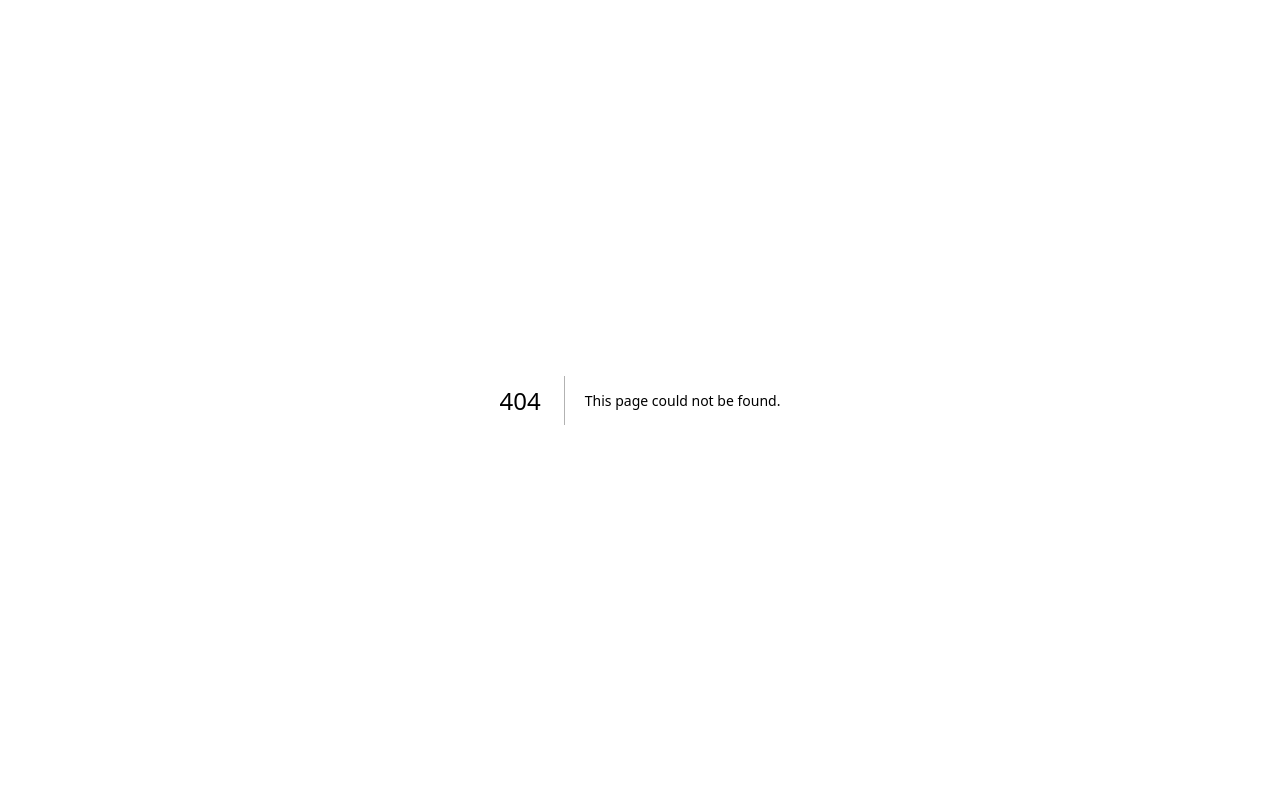
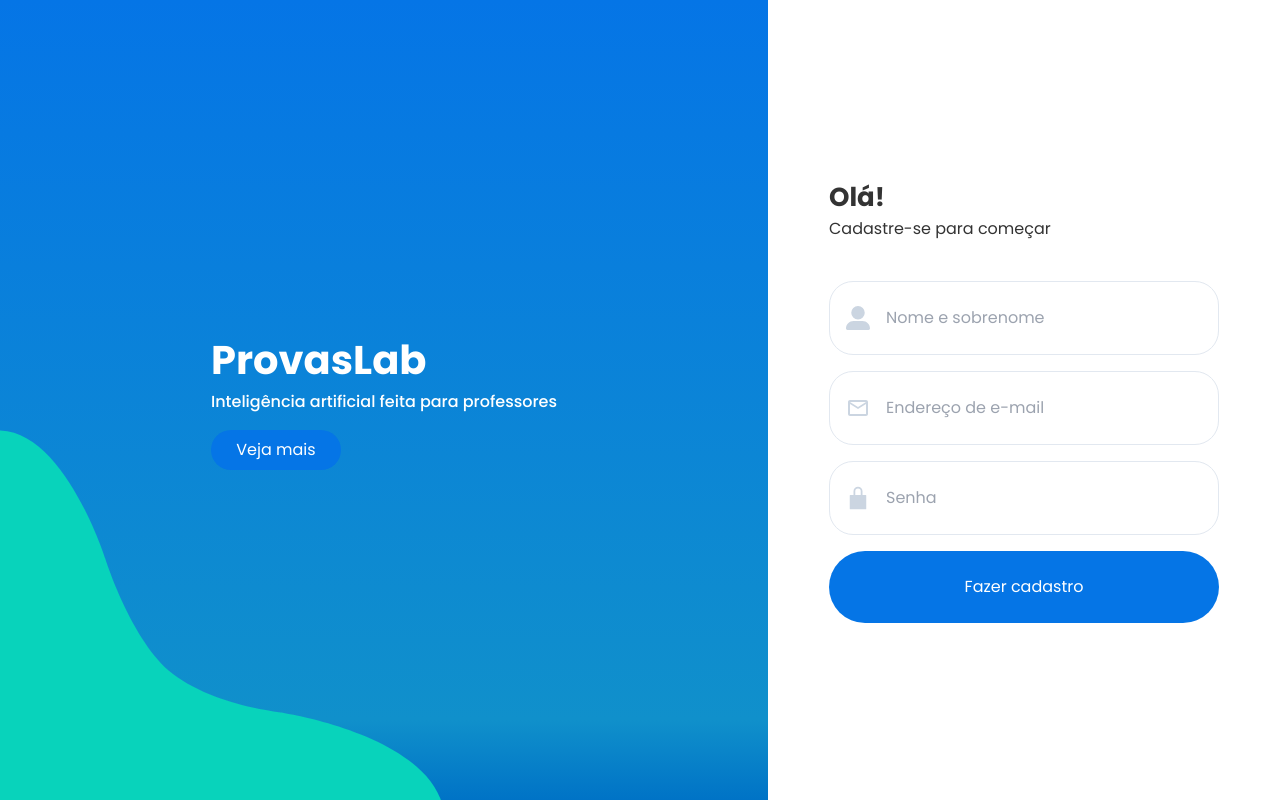
Before and after one commit to RobertoAthos/provasLab-platform, a Next.js app: page /auth/signup in a window 1280 px wide. Before the commit this address had no page. Shown: the top 800 px of the page. Built offline with nearby package versions, Linux system fonts and the light colour scheme.

Commit message:
feat: register UI done

```diff
--- /dev/null
+++ b/app/auth/layout.tsx
@@ -0,0 +1,33 @@
+import type { Metadata } from "next";
+import { Poppins } from "next/font/google";
+import "../globals.css";
+import SideScreen from "@/components/auth/SideScreen";
+
+const inter = Poppins({
+  subsets: ["latin"],
+  weight: ["400", "500", "600", "700"],
+});
+
+export const metadata: Metadata = {
+  title: "ProvasLab | Autenticação",
+  description: "IA para professores",
+};
+
+export default function RootLayout({
+  children,
+}: Readonly<{
+  children: React.ReactNode;
+}>) {
+  return (
+    <html lang="pt-br">
+      <body className={inter.className}>
+        <main>
+          <section className="flex">
+            <SideScreen />
+            {children}
+          </section>
+        </main>
+      </body>
+    </html>
+  );
+}
--- /dev/null
+++ b/app/auth/signup/page.tsx
@@ -0,0 +1,18 @@
+import SingupForm from '@/components/auth/SingupForm'
+import React from 'react'
+
+export default function RegisterUser() {
+  return (
+        <div className='w-full max-w-[30%] m-auto h-screen flex justify-center items-center'>
+            <div>
+              <div className='text-dark-gray'>
+                <h3 className='font-bold text-[26px]'>Olá!</h3>
+                <span>Cadastre-se para começar</span>
+              </div>
+              <div className='mt-[40px]'>
+                <SingupForm/>
+              </div>
+            </div>
+        </div>
+  )
+}
--- /dev/null
+++ b/components/auth/SideScreen.tsx
@@ -0,0 +1,31 @@
+import React from "react";
+import Image from "next/image";
+import Link from "next/link";
+import vector from "@/assets/Vector 6.svg";
+
+export default function SideScreen() {
+  return (
+    <div className="w-[60%] bg-primary-gradient h-screen relative">
+      <div className="w-full h-screen flex flex-col justify-center items-center">
+        <div className="text-left text-white">
+          <h2 className="font-bold text-[40px]">ProvasLab</h2>
+          <p className="text-[1rem] font-medium mb-4">
+            Inteligência artificial feita para professores
+          </p>
+          <Link href="/">
+            <button className="w-[130px] bg-medium-blue p-2 rounded-full hover:underline">
+              Veja mais
+            </button>
+          </Link>
+        </div>
+      </div>
+      <div>
+        <Image
+          src={vector}
+          alt="vector"
+          className="absolute bottom-[-15rem] left-[-10rem]"
+        />
+      </div>
+    </div>
+  );
+}
--- /dev/null
+++ b/components/auth/SingupForm.tsx
@@ -0,0 +1,36 @@
+import React from "react";
+import { FaUserLarge } from "react-icons/fa6";
+import { IoLockClosedSharp } from "react-icons/io5";
+import { MdOutlineEmail } from "react-icons/md";
+
+export default function SingupForm() {
+  const inputStyle =
+    "border border-slate-200 rounded-3xl px-4 py-6 flex items-center gap-x-4";
+  return (
+    <form className="space-y-4">
+      <div className={inputStyle}>
+        <FaUserLarge size={24} className="text-slate-300" />
+        <input
+          type="text"
+          className="outline-none"
+          placeholder="Nome e sobrenome"
+        />
+      </div>
+      <div className={inputStyle}>
+        <MdOutlineEmail size={24} className="text-slate-300" />
+        <input
+          type="email"
+          className="outline-none"
+          placeholder="Endereço de e-mail"
+        />
+      </div>
+      <div className={inputStyle}>
+        <IoLockClosedSharp size={24} className="text-slate-300" />
+        <input type="password" className="outline-none" placeholder="Senha" />
+      </div>
+      <button className="bg-medium-blue hover:bg-blue-800 text-white font-normal p-6 w-full rounded-full">
+        Fazer cadastro
+      </button>
+    </form>
+  );
+}
--- a/package.json
+++ b/package.json
@@ -9,10 +9,13 @@
     "lint": "next lint"
   },
   "dependencies": {
+    "@hookform/resolvers": "^3.3.4",
     "next": "14.1.0",
     "react": "^18",
     "react-dom": "^18",
-    "react-icons": "^5.0.1"
+    "react-hook-form": "^7.50.1",
+    "react-icons": "^5.0.1",
+    "zod": "^3.22.4"
   },
   "devDependencies": {
     "@types/node": "^20",
--- a/tailwind.config.ts
+++ b/tailwind.config.ts
@@ -9,8 +9,7 @@
   theme: {
     extend: {
       backgroundImage: {
-        "gradient-radial": "radial-gradient(var(--tw-gradient-stops))",
-        'primary-gradient': 'linear-gradient(135deg, #1090CB 0%, #08D3BB 100%)',
+        'primary-gradient':'linear-gradient(180deg, rgba(5,117,230,1) 0%, rgba(16,144,203,1) 90%, rgba(0,115,198,1) 100%)',
         "gradient-conic":
           "conic-gradient(from 180deg at 50% 50%, var(--tw-gradient-stops))",
       },
@@ -18,6 +17,8 @@
         "green-light": "#08D3BB",
         "blue-light": "#1090CB",
         "blue-light-2": "#e7f4fa",
+        "medium-blue": "#0575E6",
+        "dark-gray": "#333333"
       }
     },
   },
```
Also changed, not shown: assets/Vector 6.svg (added), 1 other file (tests, documents, lock files or other folders).
